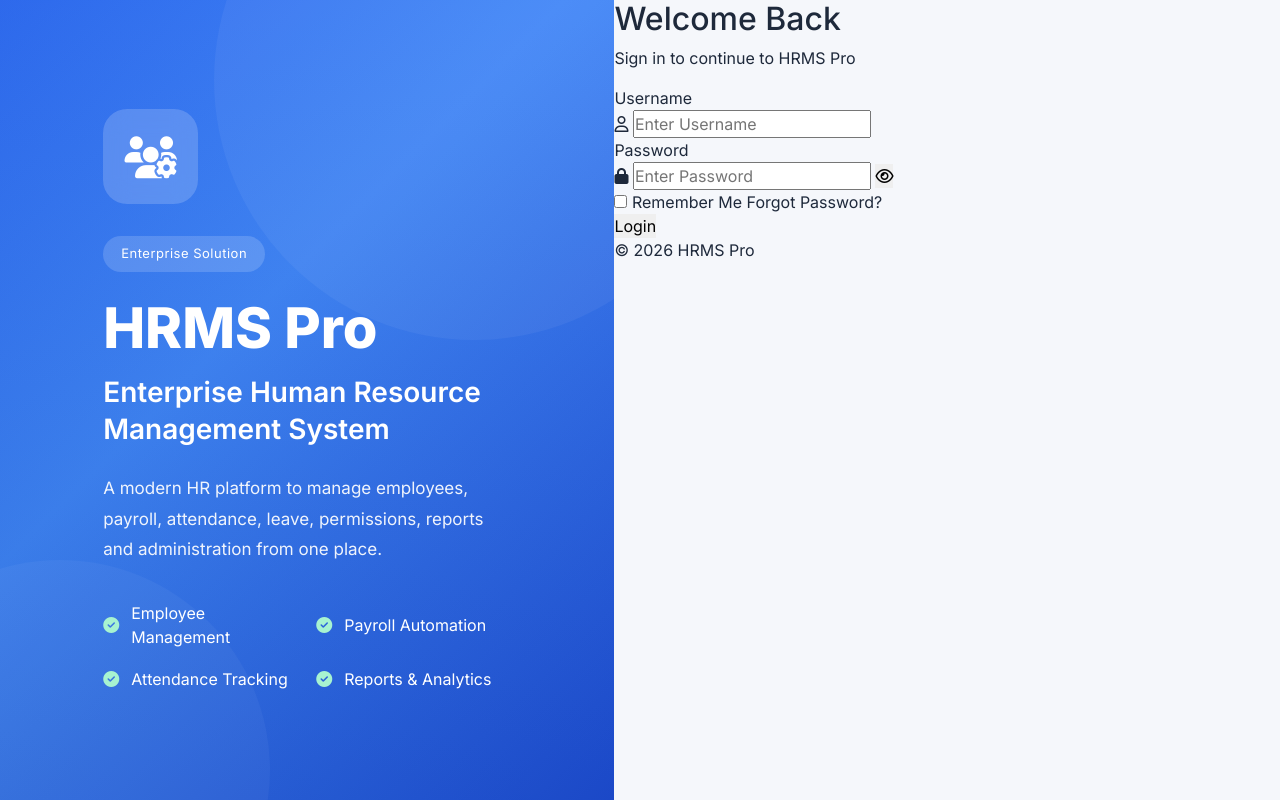
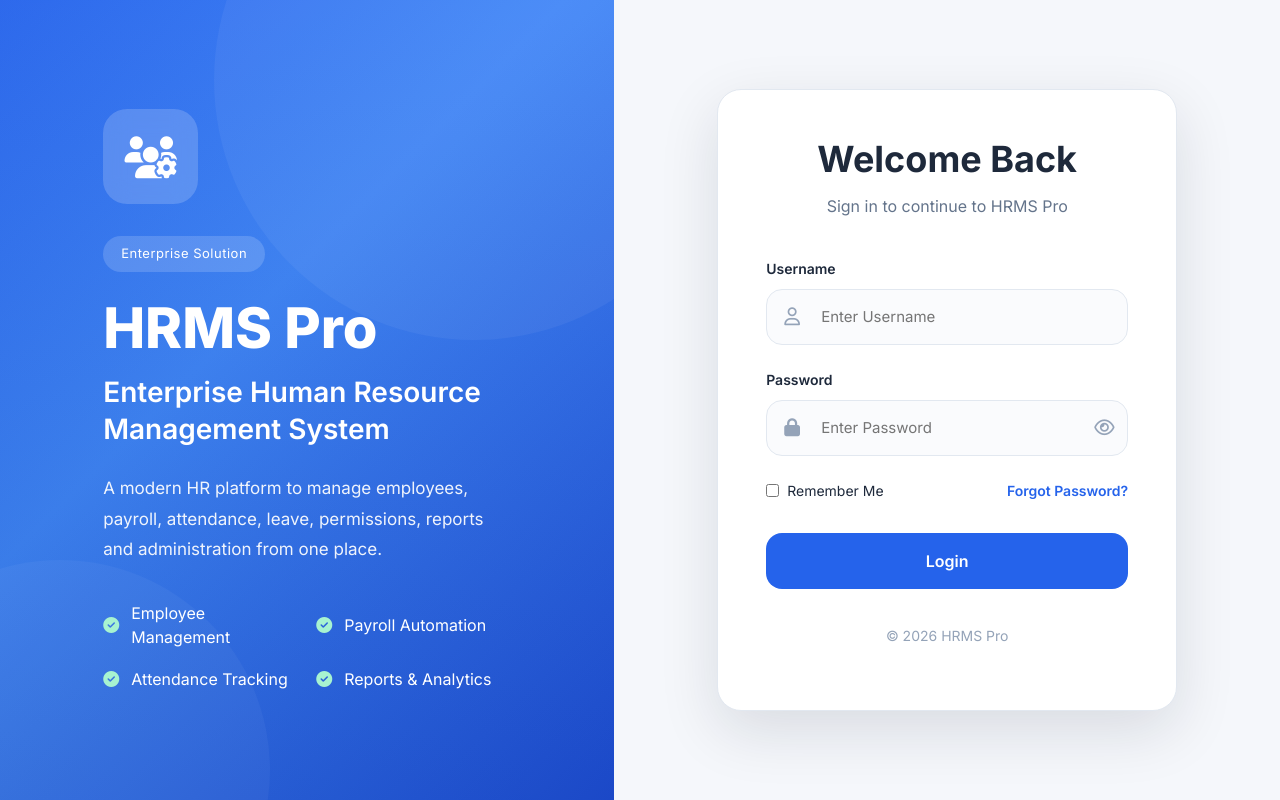
Before and after one commit to anand0412/HRMS-Pro, a plain HTML site: page index.html in a window 1280 px wide. Drawn offline with nearby package versions, Linux system fonts and the light colour scheme; a script that the page names is missing.

Commit message:
Update login.css

```diff
--- a/assets/css/login.css
+++ b/assets/css/login.css
@@ -248,3 +248,303 @@
     color:#A7F3D0;
 
 }
+
+/*======================================================================
+    RIGHT PANEL
+======================================================================*/
+
+.login-panel{
+
+    width:var(--right-panel-width);
+
+    display:flex;
+
+    justify-content:center;
+
+    align-items:center;
+
+    background:var(--background);
+
+    padding:60px;
+
+}
+
+
+/*======================================================================
+    LOGIN CARD
+======================================================================*/
+
+.login-card{
+
+    width:var(--login-card-width);
+
+    background:var(--surface);
+
+    border-radius:24px;
+
+    padding:48px;
+
+    box-shadow:var(--shadow-lg);
+
+    border:1px solid var(--border-color);
+
+    transition:var(--transition-normal);
+
+}
+
+.login-card:hover{
+
+    transform:translateY(-6px);
+
+}
+
+
+/*======================================================================
+    HEADER
+======================================================================*/
+
+.login-header{
+
+    text-align:center;
+
+    margin-bottom:40px;
+
+}
+
+.login-header h2{
+
+    font-size:36px;
+
+    font-weight:700;
+
+    color:var(--text-primary);
+
+    margin-bottom:12px;
+
+}
+
+.login-header p{
+
+    color:var(--text-secondary);
+
+    font-size:16px;
+
+}
+
+
+/*======================================================================
+    FORM GROUP
+======================================================================*/
+
+.input-group-custom{
+
+    margin-bottom:24px;
+
+}
+
+.input-group-custom label{
+
+    display:block;
+
+    margin-bottom:10px;
+
+    font-size:14px;
+
+    font-weight:600;
+
+    color:var(--text-primary);
+
+}
+
+
+/*======================================================================
+    INPUT BOX
+======================================================================*/
+
+.input-box{
+
+    position:relative;
+
+}
+
+.input-box i:first-child{
+
+    position:absolute;
+
+    left:18px;
+
+    top:50%;
+
+    transform:translateY(-50%);
+
+    color:var(--text-light);
+
+    font-size:18px;
+
+}
+
+.input-box input{
+
+    width:100%;
+
+    height:var(--input-height);
+
+    border:1px solid var(--border-color);
+
+    border-radius:16px;
+
+    background:#FAFBFD;
+
+    padding-left:54px;
+
+    padding-right:54px;
+
+    font-size:15px;
+
+    transition:var(--transition-normal);
+
+}
+
+.input-box input:focus{
+
+    border-color:var(--primary-color);
+
+    background:white;
+
+    box-shadow:0 0 0 4px rgba(37,99,235,.12);
+
+}
+
+
+/*======================================================================
+    PASSWORD BUTTON
+======================================================================*/
+
+.password-toggle{
+
+    position:absolute;
+
+    right:10px;
+
+    top:50%;
+
+    transform:translateY(-50%);
+
+    width:42px;
+
+    height:42px;
+
+    border-radius:12px;
+
+    background:transparent;
+
+    color:var(--text-light);
+
+    transition:var(--transition-fast);
+
+}
+
+.password-toggle:hover{
+
+    background:var(--primary-light);
+
+    color:var(--primary-color);
+
+}
+
+
+/*======================================================================
+    OPTIONS
+======================================================================*/
+
+.login-options{
+
+    display:flex;
+
+    justify-content:space-between;
+
+    align-items:center;
+
+    margin-top:10px;
+
+    margin-bottom:32px;
+
+    font-size:14px;
+
+}
+
+.remember{
+
+    display:flex;
+
+    align-items:center;
+
+    gap:8px;
+
+    cursor:pointer;
+
+}
+
+.login-options a{
+
+    color:var(--primary-color);
+
+    font-weight:600;
+
+}
+
+.login-options a:hover{
+
+    text-decoration:underline;
+
+}
+
+
+/*======================================================================
+    LOGIN BUTTON
+======================================================================*/
+
+.btn-login{
+
+    width:100%;
+
+    height:var(--button-height);
+
+    border-radius:16px;
+
+    background:var(--primary-color);
+
+    color:white;
+
+    font-size:16px;
+
+    font-weight:600;
+
+    transition:var(--transition-normal);
+
+}
+
+.btn-login:hover{
+
+    background:var(--primary-hover);
+
+    transform:translateY(-2px);
+
+}
+
+
+/*======================================================================
+    FOOTER
+======================================================================*/
+
+.login-footer{
+
+    text-align:center;
+
+    margin-top:36px;
+
+    color:var(--text-light);
+
+    font-size:14px;
+
+}
```
